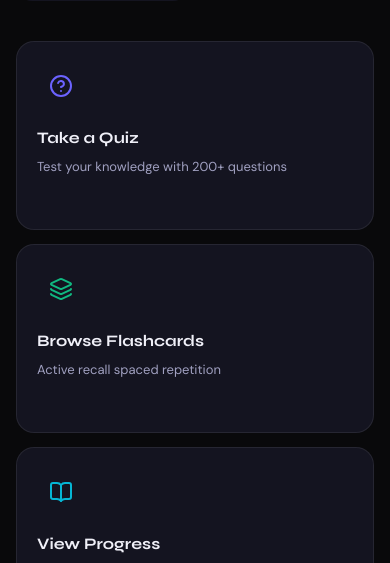
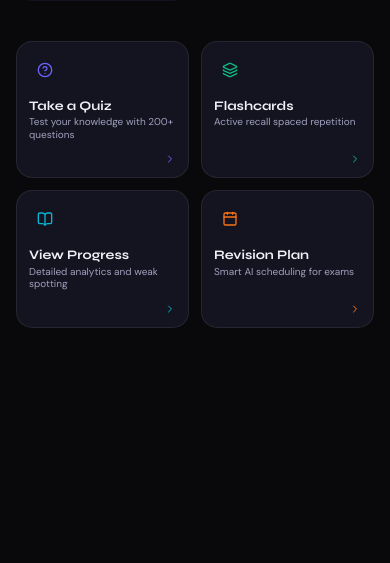
Before and after one commit to harshfly/examedge, a Next.js app: page /dashboard in a window 390 px wide. Shown: the part 1005-1568 px from the top of the page. After the commit the page ends 1381 px from the top, so only its background shows below. Built offline with nearby package versions, Linux system fonts and the light colour scheme; no server answers; the database is empty.

Commit message:
feat: add dynamic hero announcement editor and optimize mobile quick actions grid

```diff
--- a/src/app/(dashboard)/dashboard/page.tsx
+++ b/src/app/(dashboard)/dashboard/page.tsx
@@ -171,23 +171,23 @@ export default function DashboardPage() {
             </div>
 
             {/* Quick Actions Grid */}
-            <div className="grid grid-cols-1 md:grid-cols-2 lg:grid-cols-4 gap-3.5 mb-10">
+            <div className="grid grid-cols-2 md:grid-cols-2 lg:grid-cols-4 gap-3 md:gap-4 mb-10">
               {[
-                { icon: <HelpCircle className="w-6 h-6 text-[var(--accent)]" />, title: 'Take a Quiz', desc: 'Test your knowledge with 200+ questions', color: 'var(--accent)', href: '/quiz' },
-                { icon: <Layers className="w-6 h-6 text-[var(--color-iot)]" />, title: 'Browse Flashcards', desc: 'Active recall spaced repetition', color: 'var(--color-iot)', href: '/flashcards' },
-                { icon: <BookOpen className="w-6 h-6 text-[var(--color-ds)]" />, title: 'View Progress', desc: 'Detailed analytics and weak spotting', color: 'var(--color-ds)', href: '/progress' },
-                { icon: <Calendar className="w-6 h-6 text-[var(--color-cd)]" />, title: 'Revision Planner', desc: 'Smart AI scheduling for exams', color: 'var(--color-cd)', href: '/planner' },
+                { icon: <HelpCircle className="w-4 h-4 md:w-6 md:h-6 text-[var(--accent)]" />, title: 'Take a Quiz', desc: 'Test your knowledge with 200+ questions', color: 'var(--accent)', href: '/quiz' },
+                { icon: <Layers className="w-4 h-4 md:w-6 md:h-6 text-[var(--color-iot)]" />, title: 'Flashcards', desc: 'Active recall spaced repetition', color: 'var(--color-iot)', href: '/flashcards' },
+                { icon: <BookOpen className="w-4 h-4 md:w-6 md:h-6 text-[var(--color-ds)]" />, title: 'View Progress', desc: 'Detailed analytics and weak spotting', color: 'var(--color-ds)', href: '/progress' },
+                { icon: <Calendar className="w-4 h-4 md:w-6 md:h-6 text-[var(--color-cd)]" />, title: 'Revision Plan', desc: 'Smart AI scheduling for exams', color: 'var(--color-cd)', href: '/planner' },
               ].map((action, i) => (
-                <Link key={i} href={action.href} className="group flex flex-col justify-between h-full bg-[var(--bg-overlay)] border border-[var(--border)] rounded-[var(--r-xl)] p-5 cursor-pointer transition-all duration-300 hover:border-[var(--border-hover)] hover:-translate-y-1 block">
+                <Link key={i} href={action.href} className="group flex flex-col justify-between h-full bg-[var(--bg-overlay)] border border-[var(--border)] rounded-[16px] md:rounded-[var(--r-xl)] p-3 md:p-5 cursor-pointer transition-all duration-300 hover:border-[var(--border-hover)] hover:-translate-y-1 block">
                   <div>
-                    <div className="w-12 h-12 rounded-[14px] flex items-center justify-center mb-4" style={{ backgroundColor: `var(--bg-${action.color.split('-')[2]?.replace(')','')})` }}>
+                    <div className="w-8 h-8 md:w-12 md:h-12 rounded-[10px] md:rounded-[14px] flex items-center justify-center mb-3 md:mb-4" style={{ backgroundColor: `var(--bg-${action.color.split('-')[2]?.replace(')','')})` }}>
                       {action.icon}
                     </div>
-                    <h3 className="font-['Syne'] font-bold text-[16px] text-[var(--text-primary)] mb-1.5">{action.title}</h3>
-                    <p className="text-[13px] text-[var(--text-secondary)] leading-relaxed">{action.desc}</p>
+                    <h3 className="font-['Syne'] font-bold text-[13px] md:text-[16px] text-[var(--text-primary)] mb-0.5 md:mb-1.5 leading-tight">{action.title}</h3>
+                    <p className="text-[10px] md:text-[13px] text-[var(--text-secondary)] leading-tight line-clamp-2 md:line-clamp-none">{action.desc}</p>
                   </div>
-                  <div className="mt-4 flex justify-end opacity-0 -translate-x-2 group-hover:opacity-100 group-hover:translate-x-0 transition-all duration-300">
-                    <span className="font-bold flex items-center gap-1" style={{ color: action.color }}><ChevronRight className="w-4 h-4" /></span>
+                  <div className="mt-3 md:mt-4 flex justify-end md:opacity-0 md:-translate-x-2 md:group-hover:opacity-100 md:group-hover:translate-x-0 transition-all duration-300">
+                    <span className="font-bold flex items-center gap-1" style={{ color: action.color }}><ChevronRight className="w-3 md:w-4 h-3 md:h-4" /></span>
                   </div>
                 </Link>
               ))}
--- a/src/app/admin/settings/page.tsx
+++ b/src/app/admin/settings/page.tsx
@@ -5,7 +5,15 @@ import { useDataStore } from '@/store/useDataStore';
 import { toast } from 'sonner';
 
 export default function AdminSettings() {
-  const { examDates, setYearExamDate, isSynced, fetchInitialData, bootstrapToSupabase } = useDataStore();
+  const {
+    examDates,
+    setYearExamDate,
+    isSynced,
+    fetchInitialData,
+    bootstrapToSupabase,
+    heroAnnouncement,
+    setHeroAnnouncement
+  } = useDataStore();
 
   const handleSave = () => {
     toast.success("Academic configuration synchronized across all nodes.");
@@ -57,6 +65,28 @@ export default function AdminSettings() {
               >
                 <Cloud className="w-4 h-4" /> Bootstrap to Supabase
               </button>
+            </div>
+          </div>
+        </div>
+
+        {/* Global Announcements Card */}
+        <div className="bg-[var(--bg-overlay)] border border-[var(--border)] rounded-[var(--r-xl)] overflow-hidden">
+          <div className="bg-[var(--bg-elevated)] px-6 py-4 border-b border-[var(--border)] flex items-center gap-3">
+             <RefreshCw className="w-5 h-5 text-[var(--accent)]" />
+             <h3 className="font-bold text-[15px]">Global Announcements</h3>
+          </div>
+          <div className="p-6">
+            <p className="text-[12px] text-[var(--text-secondary)] mb-4">Edit the high-impact pill text displayed on the student landing page hero section.</p>
+            <div className="flex flex-col gap-4">
+              <label className="text-[11px] font-bold tracking-wider text-[var(--text-muted)] uppercase">Announcement Text</label>
+              <input
+                type="text"
+                className="input-field"
+                value={heroAnnouncement}
+                onChange={(e) => setHeroAnnouncement(e.target.value)}
+                placeholder="e.g. ✦ SVIIT B.Tech — Sem 6 Live"
+              />
+              <p className="text-[10px] text-[var(--text-muted)] italic">Tip: Use the ✦ character for that premium look.</p>
             </div>
           </div>
         </div>
--- a/src/app/page.tsx
+++ b/src/app/page.tsx
@@ -12,7 +12,7 @@ import LandingStats from '@/components/layout/LandingStats';
 
 export default function LandingPage() {
   const router = useRouter();
-  const { subjects } = useDataStore();
+  const { subjects, heroAnnouncement } = useDataStore();
   const [selectedYear, setSelectedYear] = useState<number | null>(null);
   const [selectedSem, setSelectedSem] = useState<number | null>(null);
 
@@ -51,7 +51,7 @@ export default function LandingPage() {
         <div className="max-w-[960px] mx-auto px-5 py-6 md:py-16 relative z-10 flex flex-col items-center flex-1 w-full pb-32">
         {/* Eyebrow Pill */}
         <div className="mb-4 md:mb-8 px-4 py-1 rounded-full border border-[rgba(108,99,255,0.2)] bg-[rgba(108,99,255,0.1)] animate-pulse-slow">
-          <span className="text-[10px] md:text-[12px] font-bold text-[#a78bfa] tracking-[0.05em] uppercase">✦ SVIIT B.Tech — Sem 6 Live</span>
+          <span className="text-[10px] md:text-[12px] font-bold text-[#a78bfa] tracking-[0.05em] uppercase">{heroAnnouncement}</span>
         </div>
 
         {/* Hero Headlines */}
--- a/src/store/useDataStore.ts
+++ b/src/store/useDataStore.ts
@@ -23,6 +23,10 @@ interface DataState {
   // Curriculum
   curriculum: CurriculumYear[];
   updateSemesterStatus: (sem: number, status: 'live' | 'coming-soon' | 'locked') => void;
+
+  // Hero Announcement
+  heroAnnouncement: string;
+  setHeroAnnouncement: (text: string) => void;
 
   // Semester selection
   selectedYear: number;
@@ -74,6 +78,7 @@ export const useDataStore = create<DataState>()(
       quotes: [],
       syllabi: [],
       curriculum: defaultCurriculum,
+      heroAnnouncement: '✦ SVIIT B.Tech — Sem 6 Live',
 
       // Default to Year 3, Semester 6
       selectedYear: 3,
@@ -126,8 +131,10 @@ export const useDataStore = create<DataState>()(
           if (settings) {
             const curriculum = settings.find(s => s.key === 'curriculum');
             const examDates = settings.find(s => s.key === 'exam_dates');
+            const announcement = settings.find(s => s.key === 'hero_announcement');
             if (curriculum) updates.curriculum = curriculum.value;
             if (examDates) updates.examDates = examDates.value;
+            if (announcement) updates.heroAnnouncement = announcement.value.text;
           }
 
           set(updates);
@@ -149,7 +156,8 @@ export const useDataStore = create<DataState>()(
             ...state.syllabi.map((s: any) => supabase.from('examedge_syllabi').upsert({ id: s.id, data: s })),
             ...state.images.map((i: any) => supabase.from('examedge_images').upsert({ id: i.id, data: i })),
             supabase.from('examedge_settings').upsert({ key: 'curriculum', value: state.curriculum }),
-            supabase.from('examedge_settings').upsert({ key: 'exam_dates', value: state.examDates })
+            supabase.from('examedge_settings').upsert({ key: 'exam_dates', value: state.examDates }),
+            supabase.from('examedge_settings').upsert({ key: 'hero_announcement', value: { text: state.heroAnnouncement } })
           ]);
           toast.success("Bootstrap complete. All data is now in Supabase.");
         } catch (error) {
@@ -308,6 +316,10 @@ export const useDataStore = create<DataState>()(
         supabase.from('examedge_settings').upsert({ key: 'exam_dates', value: newDates }).then();
         return { examDates: newDates };
       }),
+      setHeroAnnouncement: (text) => set((state) => {
+        supabase.from('examedge_settings').upsert({ key: 'hero_announcement', value: { text } }).then();
+        return { heroAnnouncement: text };
+      }),
     }),
     {
       name: 'examedge-database-mock'
```
